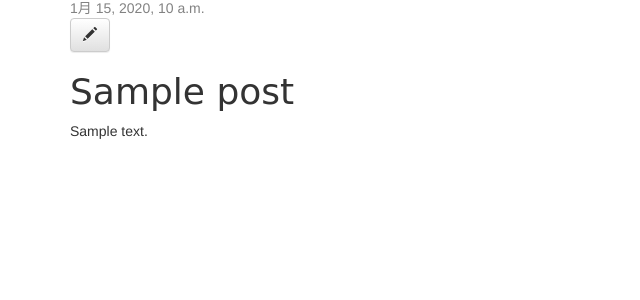
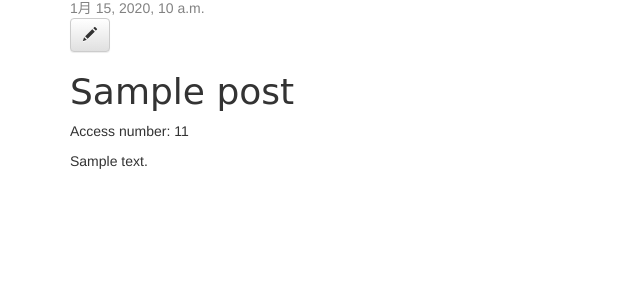
Before and after one commit to human92/trial_book-management, a Django app: page /post/1/ in a window 1280 px wide. Shown: the part 147-447 px from the top of the page, without its empty margins (0-640 px from the left). Run offline with Django 3.2, Linux system fonts and the light colour scheme; tables that the repository leaves empty hold one stand-in row (values such as "Sample post"); some libraries are stand-ins or nearby versions.

Commit message:
implement access log counter

```diff
--- a/blog/models.py
+++ b/blog/models.py
@@ -12,15 +12,15 @@ class Post(models.Model):
     author = models.ForeignKey('auth.User', on_delete=models.PROTECT)
     title = models.CharField(max_length=200)
     category = models.ForeignKey(BookCategory, on_delete=models.PROTECT)
-    views_number = models.IntegerField(
-            blank = True, null=True)
+    views_number = models.PositiveIntegerField(
+            default=0, blank=True, null=True)
     text = models.TextField()
     created_date = models.DateTimeField(
              default=timezone.now)
     published_date = models.DateTimeField(
             blank=True, null=True)
     last_updated_date = models.DateTimeField(
-            auto_now = True, blank=True, null=True)
+            auto_now=True, blank=True, null=True)
 
     def publish(self):
         self.published_date = timezone.now()
--- a/blog/templates/blog/post_detail.html
+++ b/blog/templates/blog/post_detail.html
@@ -9,6 +9,7 @@
         {% endif %}
         <a class="btn btn-default" href="{% url 'post_edit' pk=post.pk %}"><span class="glyphicon glyphicon-pencil"></span></a>
         <h1>{{ post.title }}</h1>
+        <p>Access number: {{ post.views_number }}</p>
         <p>{{ post.text|linebreaks }}</p>
     </div>
 {% endblock %}
--- a/blog/views.py
+++ b/blog/views.py
@@ -11,6 +11,8 @@ def post_list(request):
 
 def post_detail(request, pk):
     post = get_object_or_404(Post, pk=pk)
+    post.views_number += 1
+    post.save()
     return render(request, 'blog/post_detail.html', {'post': post})
 
 def post_new(request):
```
Also changed, not shown: blog/migrations/0003_auto_20181021_1448.py (added).
